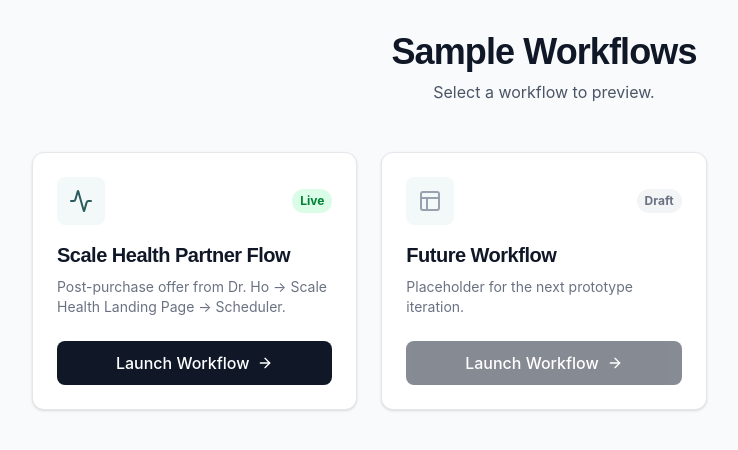
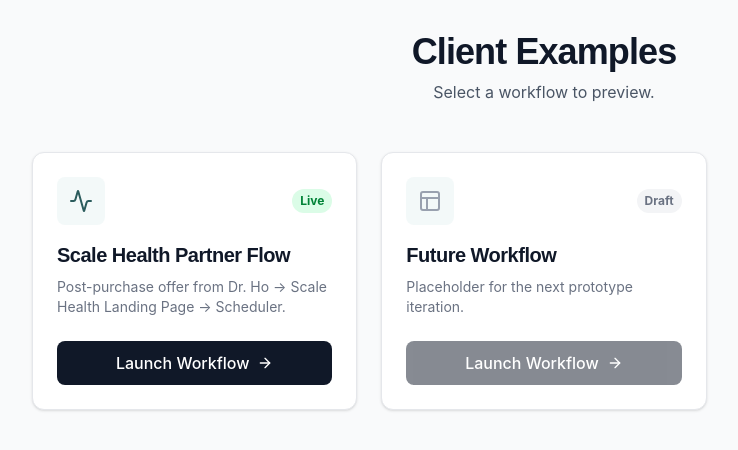
Before and after one commit to gimiv/silverbirch, a React (Vite) app in the folder frontend/: page / in a window 1280 px wide. Shown: the top 450 px of the page, without its empty margins (96-834 px from the left). Built offline with nearby package versions, Linux system fonts and the light colour scheme.

Commit message:
Update: Rename Portal to Client Examples and add Workflow 2 plan

```diff
--- a/frontend/src/pages/PortalPage.tsx
+++ b/frontend/src/pages/PortalPage.tsx
@@ -29,7 +29,7 @@
         <div className="min-h-screen bg-gray-50 font-sans p-8">
             <div className="max-w-5xl mx-auto">
                 <header className="mb-12 text-center">
-                    <h1 className="text-4xl font-display font-bold text-gray-900 mb-2">Sample Workflows</h1>
+                    <h1 className="text-4xl font-display font-bold text-gray-900 mb-2">Client Examples</h1>
                     <p className="text-gray-600">Select a workflow to preview.</p>
                 </header>
 
```
